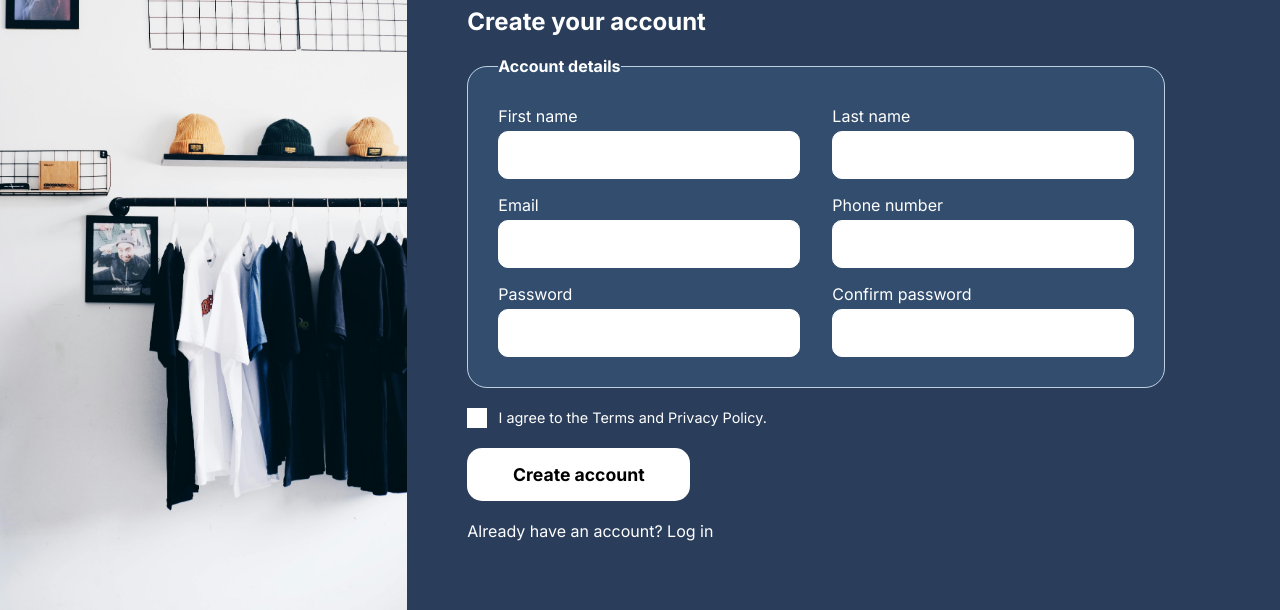
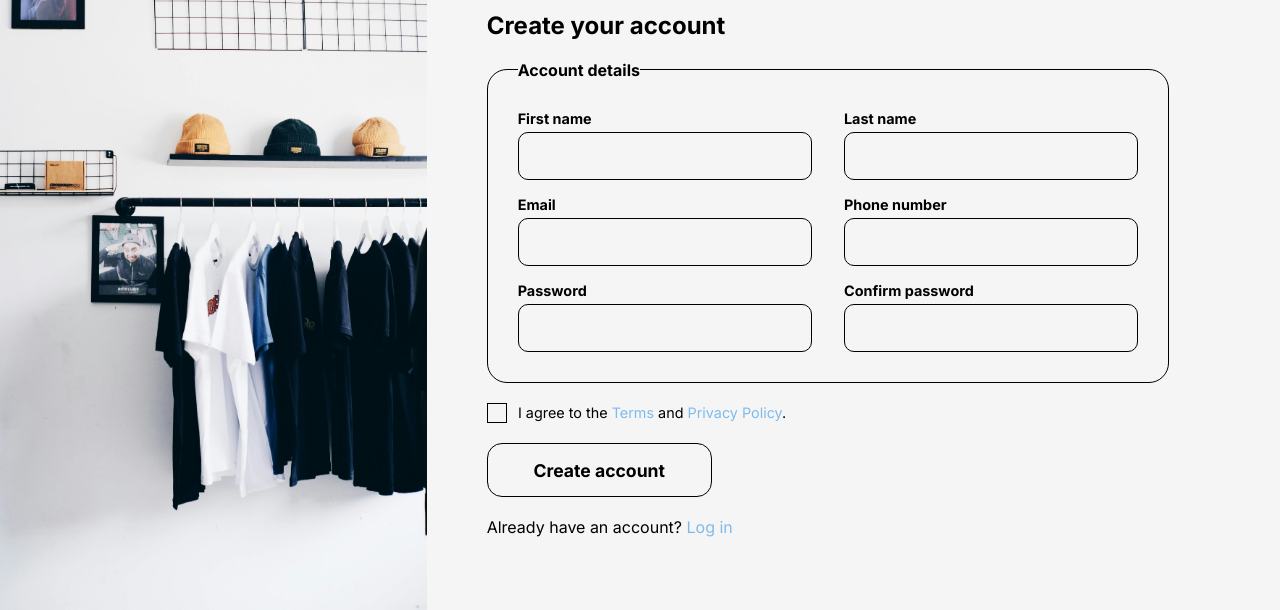
Before and after one commit to codewithprogers/sign-up-form, a plain HTML site: page index.html in a window 1280 px wide. Shown: the part 190-800 px from the top of the page. Drawn offline with Linux system fonts and the light colour scheme.

Commit message:
style: update styling of right column content

```diff
--- a/index.html
+++ b/index.html
@@ -33,6 +33,7 @@
                       type="text"
                       id="first-name"
                       name="first-name"
+                      placeholder=" "
                       required
                     />
                   </div>
@@ -42,12 +43,19 @@
                       type="text"
                       id="last-name"
                       name="last-name"
+                      placeholder=" "
                       required
                     />
                   </div>
                   <div class="form-row">
                     <label for="email">Email</label>
-                    <input type="email" id="email" name="email" />
+                    <input
+                      type="email"
+                      id="email"
+                      name="email"
+                      placeholder=" "
+                      required
+                    />
                   </div>
                   <div class="form-row">
                     <label for="number">Phone number</label>
@@ -59,6 +67,7 @@
                       type="password"
                       id="password"
                       name="password"
+                      placeholder=" "
                       required
                     />
                   </div>
@@ -68,6 +77,7 @@
                       type="password"
                       id="confirm-pw"
                       name="confirm-password"
+                      placeholder=" "
                       required
                     />
                   </div>
@@ -75,13 +85,11 @@
               </div>
               <div class="i-agree">
                 <input type="checkbox" id="agree" name="i-agree" />
-                <label for="agree"
-                  >I agree to the Terms and Privacy Policy.</label
-                >
+                <label for="agree">I agree to the <a href="#">Terms</a> and <a href="#">Privacy Policy</a>.</label>
               </div>
               <button>Create account</button>
               <div class="log-in">
-                <p>Already have an account? Log in</p>
+                <p>Already have an account? <a href="#">Log in</a></p>
               </div>
             </form>
           </div>
--- a/styles.css
+++ b/styles.css
@@ -6,7 +6,7 @@
 
 .signup-page {
   display: grid;
-  grid-template-columns: 0.7fr 1.5fr;
+  grid-template-columns: 0.75fr 1.5fr;
 }
 
 .left-col-image {
@@ -22,7 +22,7 @@
 }
 
 .right-col-form {
-  background-color: #2a3e5b;
+  background-color: whitesmoke;
   font-family: "Inter", "Arial", sans-serif;
   min-height: 100vh;
   display: flex;
@@ -44,7 +44,7 @@ button,
 }
 
 .promotion {
-  color: white;
+  color: black;
   font-size: 3rem;
   font-weight: bolder;
   line-height: 1;
@@ -52,7 +52,7 @@ button,
 }
 
 .create-account {
-  color: white;
+  color: black;
 }
 
 .signup-wrapper {
@@ -65,8 +65,8 @@ button,
   gap: 1rem;
   column-gap: 2rem;
   padding: 1.875rem;
-  background-color: #324d6d;
-  border: 1px solid #bfcfe1;
+  background-color: whitesmoke;
+  border: 1px solid black;
   border-radius: 1.25rem;
   width: 80%;
 }
@@ -74,30 +74,48 @@ button,
 .form-row {
   display: flex;
   flex-direction: column;
-  color: white;
+  color: whitesmoke;
 }
 
 legend {
-  color: white;
+  color: black;
   font-size: 1rem;
   font-weight: bold;
 }
 
 fieldset label {
-  font-size: 1rem;
+  font-size: 0.9rem;
   padding-bottom: 0.3125rem;
+  font-weight: bold;
+  color: black;
 }
 
 input[type="text"],
 input[type="email"],
 input[type="tel"],
 input[type="password"] {
-  border: 0.5px solid white;
+  border: 1px solid black;
   border-radius: 10px;
   height: 3rem;
-  background-color: white;
+  background-color: whitesmoke;
   padding: 0.5em;
   font-size: 1rem;
+}
+
+input[type="text"]:focus,
+input[type="email"]:focus,
+input[type="tel"]:focus,
+input[type="password"]:focus {
+  border: 2px solid #7fff4f;
+  box-shadow: 0px 0px 0px 2px darkgreen;
+  outline: none;
+}
+
+input[type="text"]:user-invalid:not(:focus):not(:placeholder-shown),
+input[type="email"]:user-invalid:not(:focus):not(:placeholder-shown),
+input[type="password"]:user-invalid:not(:focus):not(:placeholder-shown) {
+  border: 2px solid #ff5f6d;
+  box-shadow: 0px 0px 2px 2px #a0505c;
 }
 
 input[type="checkbox"] {
@@ -106,15 +124,16 @@ input[type="checkbox"] {
   width: 1.5em;
   height: 1.5em;
   vertical-align: -5px;
-  background-color: white;
+  background-color: whitesmoke;
+  border: 1px solid black;
   color: black;
 }
 
 input[type="checkbox"]::before {
   content: "✓";
   position: absolute;
-  left: 0.15em;
-  bottom: 0.009em;
+  left: 0.09em;
+  top: -0.09em;
   font-size: 1.3em;
   font-weight: bold;
   visibility: hidden;
@@ -131,7 +150,7 @@ input[type="checkbox"]:disabled {
 }
 
 .i-agree {
-  color: white;
+  color: black;
   padding-bottom: 1.25rem;
   font-size: 0.9rem;
 }
@@ -142,8 +161,8 @@ input[type="checkbox"]:disabled {
 
 button {
   padding: 0.9em 2.6em;
-  background-color: white;
-  border: none;
+  background-color: whitesmoke;
+  border: 1px solid black;
   border-radius: 15px;
   font-size: 1.1rem;
   font-weight: bold;
@@ -151,7 +170,21 @@ button {
   cursor: pointer;
 }
 
+button:hover {
+  background-color: whitesmoke;
+}
+
+button:active {
+  background-color: lightgray;
+}
+
 .log-in {
   padding-top: 1.25rem;
-  color: white;
+  color: black;
 }
+
+.i-agree a,
+.log-in a {
+  text-decoration: none;
+  color: #7ebbed;
+}
```
